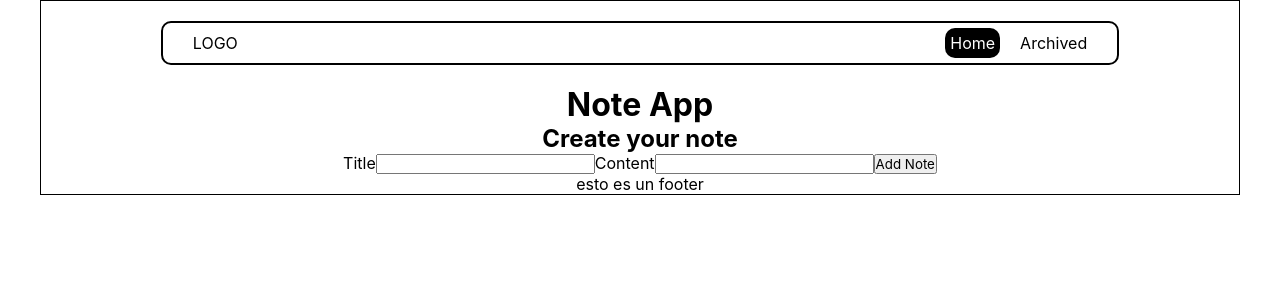
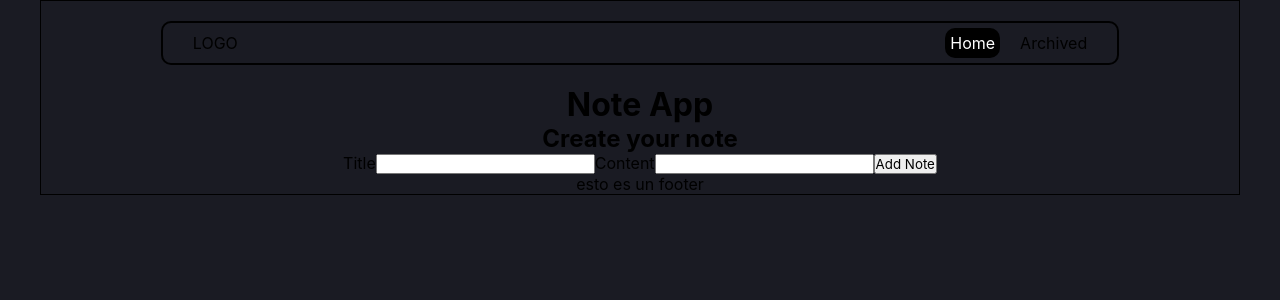
Before and after one commit to Carlosmedina06/Notepad-App, a React (Vite) app in the folder client/: page / in a window 1280 px wide. Shown: the top 300 px of the page. Built offline with nearby package versions, Linux system fonts and the light colour scheme.

Commit message:
change globalstyles

```diff
--- a/client/src/GlobalStyles.js
+++ b/client/src/GlobalStyles.js
@@ -9,6 +9,9 @@ const GlobalStyle = createGlobalStyle`
     font-family: Inter, Avenir, Helvetica, Arial, sans-serif;
     scroll-behavior: smooth;
     list-style: none;
+    body {
+      background-color: #1A1B23;
+    }
   }
   a {
     text-decoration: none;
```
